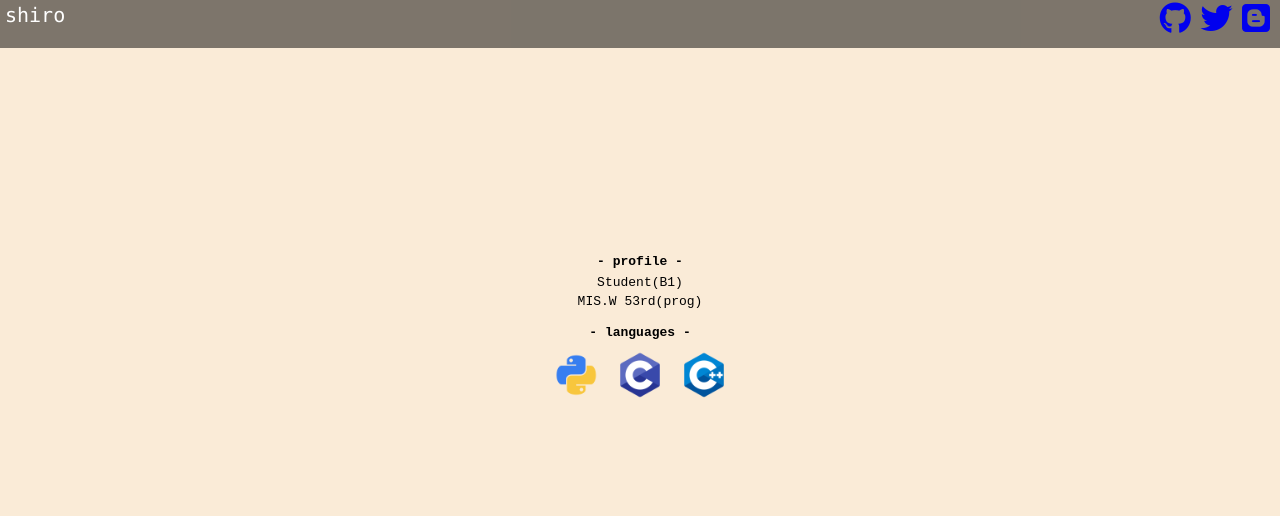
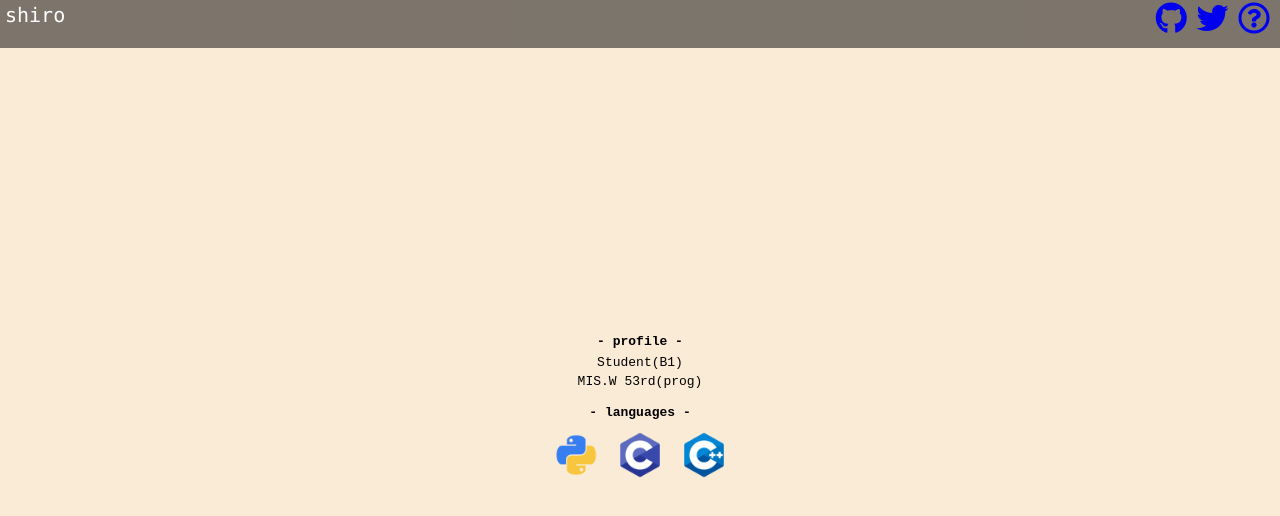
Before and after one commit to siro53/siro53.github.io, a plain HTML site: page index.html in a window 1280 px wide. Drawn offline with Linux system fonts and the light colour scheme.

Commit message:
1/4 updated 8

```diff
--- a/index.html
+++ b/index.html
@@ -14,7 +14,7 @@
         <div class="header-list">
             <a href="https://github.com/siro53"><i class="fab fa-github fa-2x"></i></a>
             <a href="https://mobile.twitter.com/shiro537"><i class="fab fa-twitter fa-2x"></i></a>
-            <a href="#"><i class="fab fa-blogger fa-2x"></i></a>
+            <a href="#"><i class="far fa-question-circle fa-2x"></i></a>
         </div>
     </header>
     <main>
--- a/stylesheet.css
+++ b/stylesheet.css
@@ -85,13 +85,13 @@ body main{
 
 .icon{
     width: 100vw;
-    height: 30vh;
+    height: 40vh;
     z-index: 1;
 }
 
 .contents{
     width: 100vw;
-    height: 55vh;
+    height: 54vh;
     margin: auto;
     text-align: center;
     z-index: 1;
```
